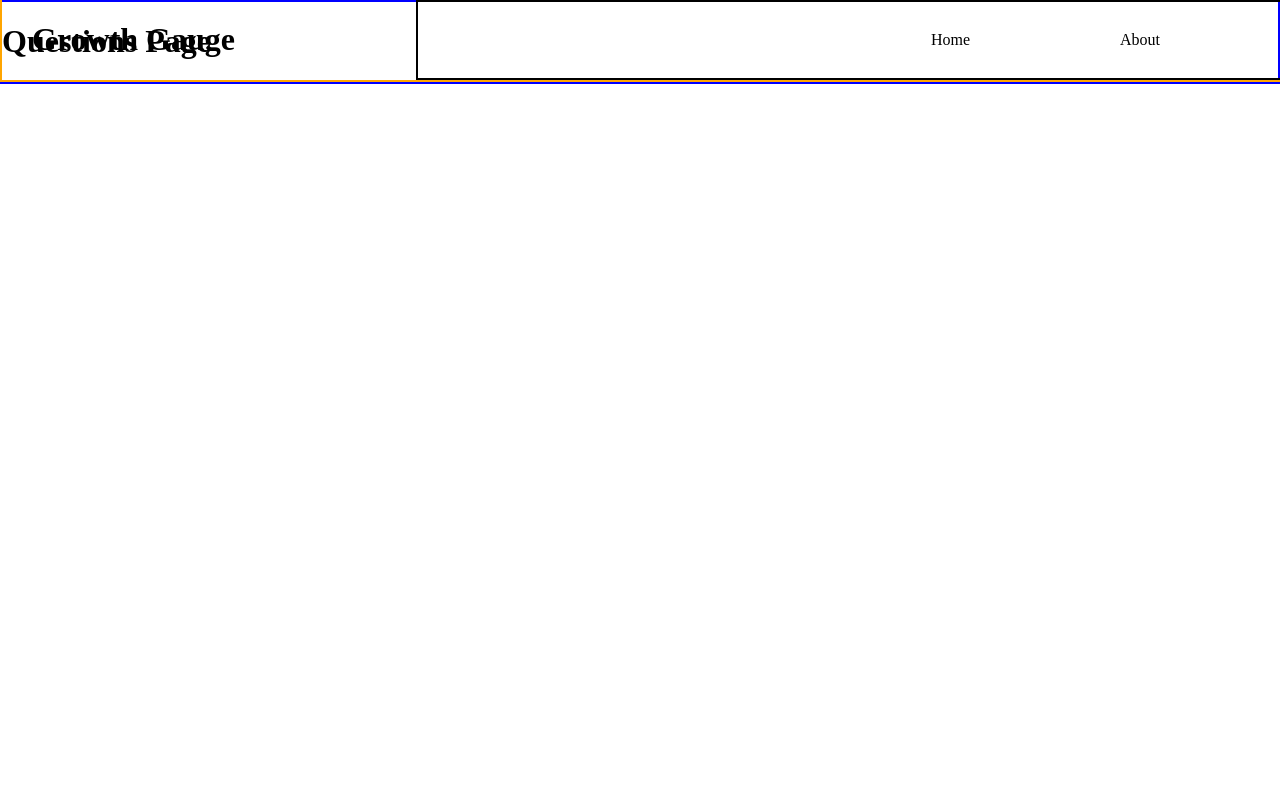
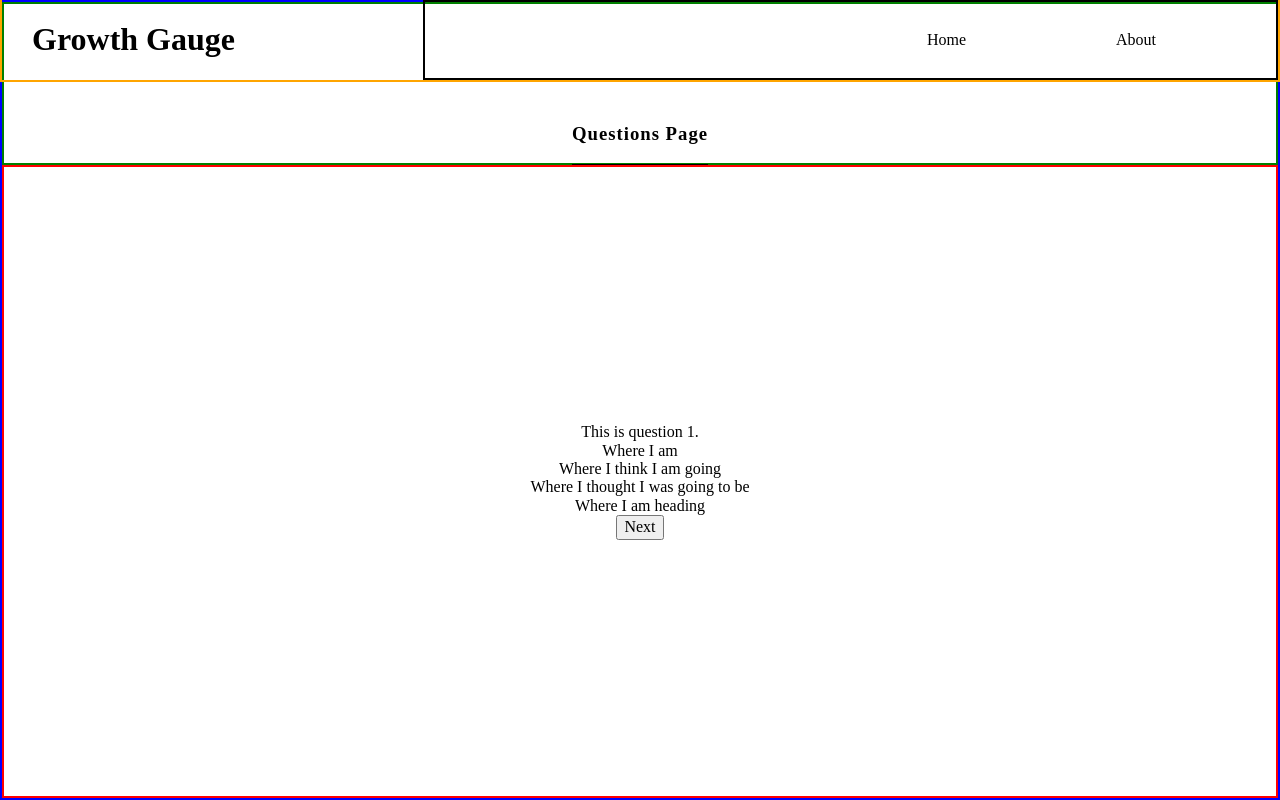
Before and after one commit to conkerX/Vantage-Point, a React app: page /questions in a window 1280 px wide. Built offline with nearby package versions, Linux system fonts and the light colour scheme.

Commit message:
add border box to allow for equal widths, header and homepage

```diff
--- a/src/client/app.css
+++ b/src/client/app.css
@@ -1,21 +1,28 @@
+* {
+  box-sizing: border-box;
+}
+
 .home-container {
   position: relative;
   /* border: 4px solid black; */
   height: 100vh;
 }
 
+.scrolling {
+  background: red;
+}
+
 .header-fixed {
   position: fixed;
   width: 100%;
   display: flex;
-  /* justify-content: flex-end; */
   border: 2px solid orange;
   margin-top: -2px;
   z-index: 100;
 }
 
 .header-title-container {
-  width: 30%;
+  width: 33%;
   padding-left: 30px;
 }
 
@@ -48,18 +55,26 @@
   height: 100%;
   order: 1;
   border: 2px solid blue;
-  /* margin-top: 20px; */
+  display: flex;
+  justify-content: center;
+  align-items: center;
+  flex-direction: column;
 }
 
 .start-container {
-  padding-top: 50%;
+  /* padding-top: 50%; */
+  overflow: auto;
 }
 
-/* .start-text-container {
-  margin-top: 75px;
-} */
+.start-text-container {
+  display: flex;
+  flex-direction: column;
+  justify-content: center;
+  align-items: center;
+}
 
 .left-text-header {
+  align-self: flex-start;
   margin-left: 50px;
   letter-spacing: 1px;
   font-size: 15px;
@@ -80,8 +95,9 @@
 
 .start-button {
   margin-left: 50%;
-  color: white;
-  background-color: green;
+  color: #dcdcdc;
+  background-color: #006400;
+  border-radius: 5px;
   letter-spacing: 1px;
   width: 100px;
   height: 35px;
@@ -129,18 +145,21 @@
   display: flex;
   flex-direction: column;
   align-items: center;
+  padding-top: 20px;
 }
 
 .login-button-container {
   display: flex;
   flex-direction: column;
   align-items: center;
-  margin-bottom: 75px;
+  /* margin-bottom: 75px; */
 }
 
 .login-button {
-  background-color: green;
-  color: white;
+  color: #006400;
+  background-color: #dcdcdc;
+  border: 1px solid #006400;
+  border-radius: 5px;
   width: 100px;
   height: 25px;
   margin-bottom: 30px;
@@ -148,4 +167,32 @@
 
 .questions-container {
   border: 2px solid blue;
+  display: flex;
+  flex-direction: column;
+  height: 100vh;
 }
+
+.questions-header-container {
+  display: flex;
+  justify-content: center;
+  border: 2px solid green;
+  padding-top: 100px;
+}
+
+.questions-header {
+  letter-spacing: 1px;
+}
+
+.questions-header-underline {
+  border-bottom: 2px solid black;
+  padding-bottom: 20px;
+}
+
+.questions-question-container {
+  display: flex;
+  flex: 1;
+  justify-content: center;
+  align-items: center;
+  flex-direction: column;
+  border: 2px solid red;
+}
--- a/src/client/components/container/App.js
+++ b/src/client/components/container/App.js
@@ -10,6 +10,8 @@ class App extends Component {
   constructor() {
     super();
     this.state = {
+      scrolling: false,
+      pointer: 0,
       questions: [
         {
           question: "This is question 1.",
@@ -34,13 +36,59 @@ class App extends Component {
         }
       ]
     };
+
+    this.handleScroll = this.handleScroll.bind(this);
+    this.nextQuestion = this.nextQuestion.bind(this);
+    this.backQuestion = this.backQuestion.bind(this);
+  }
+
+  handleScroll(event) {
+    if (window.scrollY) {
+      this.setState({
+        scrolling: true
+      });
+    }
+  }
+
+  nextQuestion() {
+    this.setState((state, props) => {
+      if (state.pointer + 1 > state.questions.length - 1) {
+        console.log("pointer is greater than length");
+        return;
+      } else {
+        return {
+          pointer: state.pointer + 1
+        };
+      }
+    });
+  }
+
+  backQuestion() {
+    this.setState((state, props) => {
+      if (state.pointer - 1 < 0) {
+        console.log("pointer is less than length");
+        return;
+      } else {
+        return {
+          pointer: state.pointer - 1
+        };
+      }
+    });
   }
 
   render() {
     return (
       <div>
-        <Header />
-        <Main questions={this.state.questions} />
+        <Header
+          handleScroll={this.handleScroll}
+          scrolling={this.state.scrolling}
+        />
+        <Main
+          pointer={this.state.pointer}
+          questions={this.state.questions}
+          nextQuestion={this.nextQuestion}
+          backQuestion={this.backQuestion}
+        />
       </div>
     );
   }
--- a/src/client/components/presentational/Header.js
+++ b/src/client/components/presentational/Header.js
@@ -1,9 +1,26 @@
-import React from "react";
+import React, { Component } from "react";
 import { Link } from "react-router-dom";
 
-const Header = () => {
+class Header extends Component {
+  constructor(props) {
+    super(props);
+  }
+
+  componentDidMount() {
+    window.addEventListener("scroll", this.props.handleScroll);
+  }
+
+  componentWillUnmount() {
+    window.removeEventListener("scroll", this.props.handleScroll);
+  }
+
+  render() {
     return (
-    <div className="header-fixed">
+      <div
+        className={
+          this.props.scrolling ? "header-fixed scrolling" : "header-fixed"
+        }
+      >
         <div className="header-title-container">
           <h1>Growth Gauge</h1>
         </div>
@@ -17,6 +34,7 @@ const Header = () => {
         </div>
       </div>
     );
-};
+  }
+}
 
 export default Header;
--- a/src/client/components/presentational/Main.js
+++ b/src/client/components/presentational/Main.js
@@ -13,7 +13,13 @@ const Main = props => {
         <Route
           path="/questions"
           render={routeProps => (
-            <Questions {...routeProps} questions={props.questions} />
+            <Questions
+              {...routeProps}
+              pointer={props.pointer}
+              questions={props.questions}
+              nextQuestion={props.nextQuestion}
+              backQuestion={props.backQuestion}
+            />
           )}
         />
         <Route path="/about" component={About} />
--- a/src/client/components/presentational/Questions.js
+++ b/src/client/components/presentational/Questions.js
@@ -1,11 +1,36 @@
 import React from "react";
 
-const Questions = props => {
-  console.log("props -->", props);
+const Questions = ({ pointer, questions, nextQuestion, backQuestion }) => {
+  console.log("pointer -->", pointer);
+  console.log("questions -->", questions);
 
   return (
     <div className="questions-container">
-      <h1>Questions Page</h1>
+      <div className="questions-header-container">
+        <h3 className="questions-header">
+          <span className="questions-header-underline">Questions Page</span>
+        </h3>
+      </div>
+      <div className="questions-question-container">
+        <div>{questions[pointer].question}</div>
+
+        <div>Where I am</div>
+
+        <div>Where I think I am going</div>
+
+        <div>Where I thought I was going to be</div>
+
+        <div>Where I am heading</div>
+
+        <div>
+          {pointer !== 0 ? <button onClick={backQuestion}>Back</button> : null}
+          {pointer === questions.length - 1 ? (
+            <button>Finish</button>
+          ) : (
+            <button onClick={nextQuestion}>Next</button>
+          )}
+        </div>
+      </div>
     </div>
   );
 };
```
Lines whose indentation alone changed are shown as unchanged.
